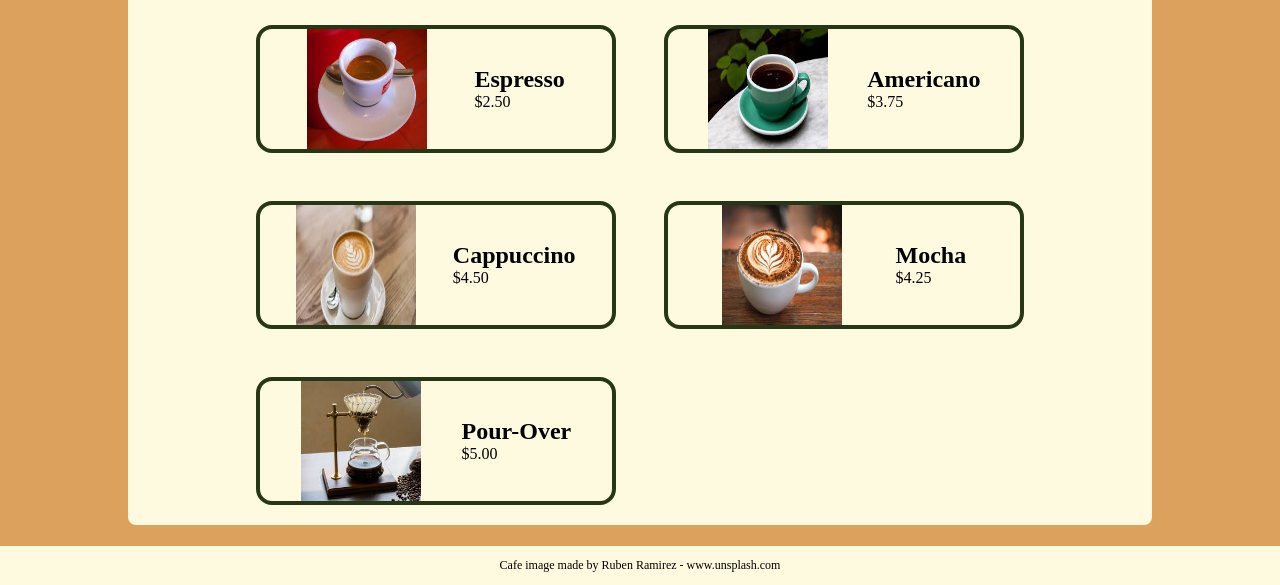
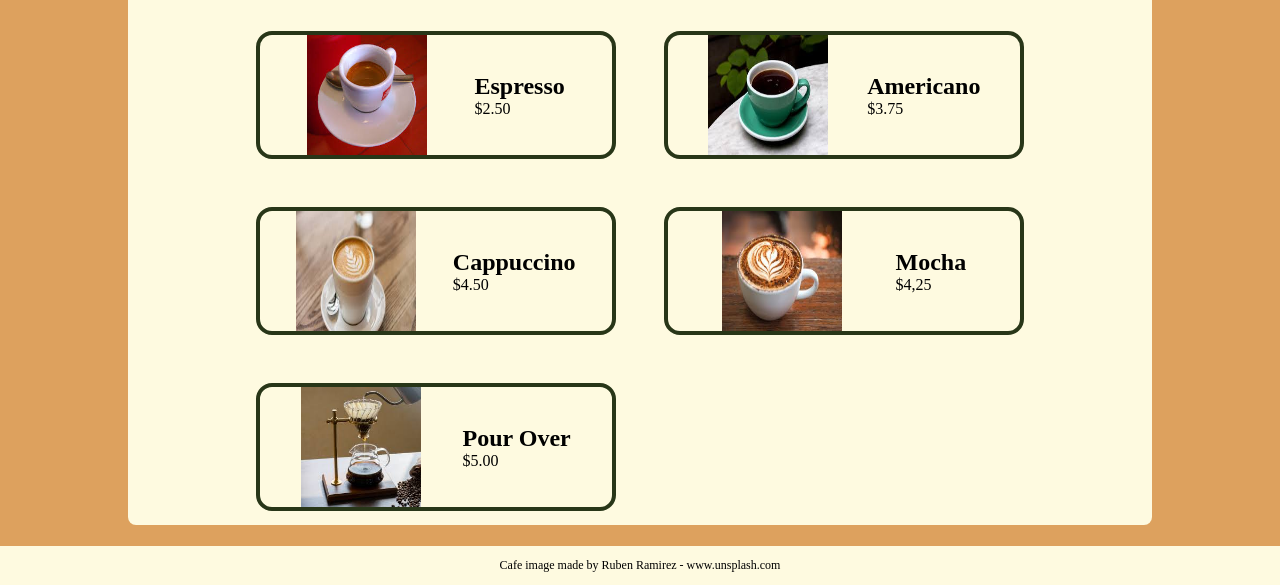
Before and after one commit to cbaronia/restaurant-page, a website built with webpack: page src/template.html in a window 1280 px wide. Shown: the part 215-800 px from the top of the page. Built offline with nearby package versions, Linux system fonts and the light colour scheme.

Commit message:
Create menu page from pure JS

```diff
--- a/src/index.js
+++ b/src/index.js
@@ -1,4 +1,6 @@
 import "./styles.css";
 import homePage from "./home.js";
+import menuPage from "./menu.js";
 
 // homePage.createHomePage();
+menuPage.createMenuPage();
--- /dev/null
+++ b/src/menu.js
@@ -0,0 +1,88 @@
+import espressoPicture from "./espresso.jpeg";
+import americanoPicture from "./americano.jpeg";
+import cappuccinoPicture from "./cappuccino.jpeg";
+import mochaPicture from "./mocha.jpeg";
+import pourOverPicture from "./pour-over.jpeg";
+
+const menuPage = (function () {
+
+    const _createMenuTitle = () => {
+        // Create Element
+        const menuTitle = document.createElement("h1");
+
+        // Modify Element
+        menuTitle.textContent = "Menu";
+        menuTitle.classList.add("tab-title");
+
+        // Return Element
+        return menuTitle;
+    };
+
+    const _createMenuItem = (imgSrc, imgAlt, menuItemName, menuItemPrice) => {
+        // Create Element
+        const menuItem_LI = document.createElement("li");
+        const menuItem_IMG = document.createElement("img");
+        const menuItem_DIV = document.createElement("div");
+        const menuItem_H2 = document.createElement("h2");
+        const menuItem_P = document.createElement("p");
+
+        // Modify Element
+        menuItem_IMG.src = imgSrc;
+        menuItem_IMG.alt = imgAlt;
+        menuItem_H2.textContent = menuItemName;
+        menuItem_P.textContent = menuItemPrice;
+
+        // Append Element
+        menuItem_DIV.appendChild(menuItem_H2);
+        menuItem_DIV.appendChild(menuItem_P);
+
+        menuItem_LI.appendChild(menuItem_IMG);
+        menuItem_LI.appendChild(menuItem_DIV);
+
+        // Return Element
+        return menuItem_LI;
+    }
+
+    const _createMenuList = () => {
+        // Create Element
+        const menuList__UL = document.createElement("ul");
+
+        // Modify Element
+        menuList__UL.classList.add("menu-list");
+
+        // Return Element
+        return menuList__UL;
+    };
+
+    const createMenuPage = () => {
+
+        // Get the 'content' container
+        const contentContainer = document.getElementById("content");
+
+        // Create the elements
+        const myMenuTitle = _createMenuTitle();
+        const myMenuList = _createMenuList();
+
+        const myEspressoItem = _createMenuItem(espressoPicture, "Pic of espresso", "Espresso", "$2.50");
+        const myAmericanoItem = _createMenuItem(americanoPicture, "Pic of americano", "Americano", "$3.75");
+        const myCappuccinoItem = _createMenuItem(cappuccinoPicture, "Pic of cappuccino", "Cappuccino", "$4.50");
+        const myMochaItem = _createMenuItem(mochaPicture, "Pic of mocha", "Mocha", "$4,25");
+        const myPourOverItem = _createMenuItem(pourOverPicture, "Pic of pour over", "Pour Over", "$5.00");
+
+        // Append the elements
+        myMenuList.appendChild(myEspressoItem);
+        myMenuList.appendChild(myAmericanoItem);
+        myMenuList.appendChild(myCappuccinoItem);
+        myMenuList.appendChild(myMochaItem);
+        myMenuList.appendChild(myPourOverItem);
+
+        contentContainer.appendChild(myMenuTitle);
+        contentContainer.appendChild(myMenuList);
+
+    };
+
+    return {createMenuPage};
+
+})();
+
+export default menuPage;
--- a/src/template.html
+++ b/src/template.html
@@ -14,44 +14,7 @@
         </nav>
     </header>
     <div id="content">
-       <h1>Menu</h1>
-       <ul class="menu-list">
-        <li>
-            <img src="./espresso.jpeg" alt="Picture of espresso">
-            <div>
-                <h2>Espresso</h2>
-                <p>$2.50</p>
-            </div>
-        </li>
-        <li>
-            <img src="./americano.jpeg" alt="Picture of americano">
-            <div>
-                <h2>Americano</h2>
-                <p>$3.75</p>
-            </div>
-        </li>
-        <li>
-            <img src="./cappuccino.jpeg" alt="Picture of cappuccino">
-            <div>
-                <h2>Cappuccino</h2>
-                <p>$4.50</p>
-            </div>
-        </li>
-        <li>
-            <img src="./mocha.jpeg" alt="Picture of mocha">
-            <div>
-                <h2>Mocha</h2>
-                <p>$4.25</p>
-            </div>
-        </li>
-        <li>
-            <img src="./pour-over.jpeg" alt="Picture of pour-over">
-            <div>
-                <h2>Pour-Over</h2>
-                <p>$5.00</p>
-            </div>
-        </li>
-       </ul>
+
     </div>
     <footer>
         <p>Cafe image made by Ruben Ramirez - www.unsplash.com</p>
```
